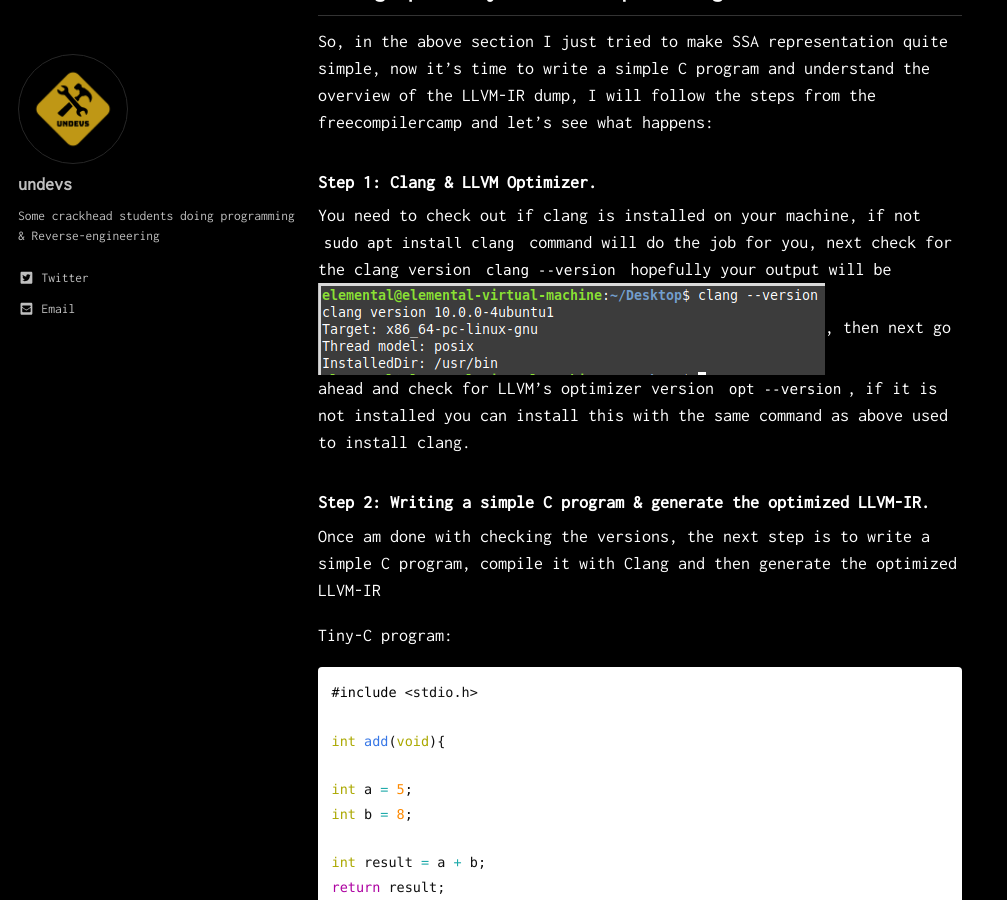
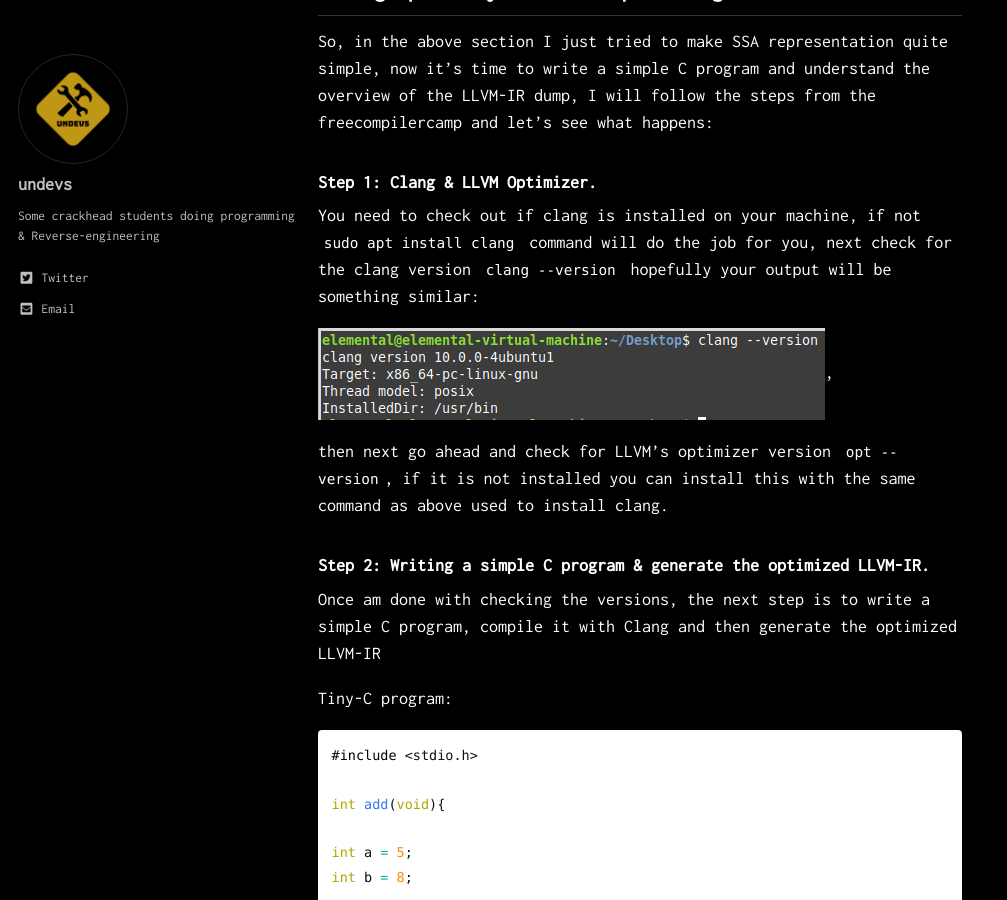
Before and after one commit to un-devs/un-devs.github.io, a Jekyll site: the page built from _posts/2021-07-19-journey-to-understanding-llvm-ir.md, in a window 1280 px wide and 900 px high, scrolled down 2336 px. Shown: the whole window, without its empty margins (0-1007 px from the left). Built offline with Jekyll 4.4.1, drawn with Linux system fonts in a browser that asks for light colours; cached includes are drawn as plain includes; emoji names are drawn with the system emoji font.

Commit message:
Update 2021-07-19-journey-to-understanding-llvm-ir.md

```diff
--- a/_posts/2021-07-19-journey-to-understanding-llvm-ir.md
+++ b/_posts/2021-07-19-journey-to-understanding-llvm-ir.md
@@ -54,7 +54,15 @@
 
 ### Step 1: Clang & LLVM Optimizer.
 
-You need to check out if clang is installed on your machine, if not `sudo apt install clang` command will do the job for you, next check for the clang version `clang --version` hopefully your output will be ![something similar](/assets/images/posts/picture3.png "something similar"), then next go ahead and check for LLVM's optimizer version `opt --version`, if it is not installed you can install this with the same command as above used to install clang.
+You need to check out if clang is installed on your machine, if not `sudo apt install clang` command will do the job for you, next check for the clang version `clang --version` hopefully your output will be something similar:
+
+
+![something similar](/assets/images/posts/picture3.png "something similar"),
+
+
+
+
+then next go ahead and check for LLVM's optimizer version `opt --version`, if it is not installed you can install this with the same command as above used to install clang.
 
 
 ### Step 2: Writing a simple C program & generate the optimized LLVM-IR.
```
